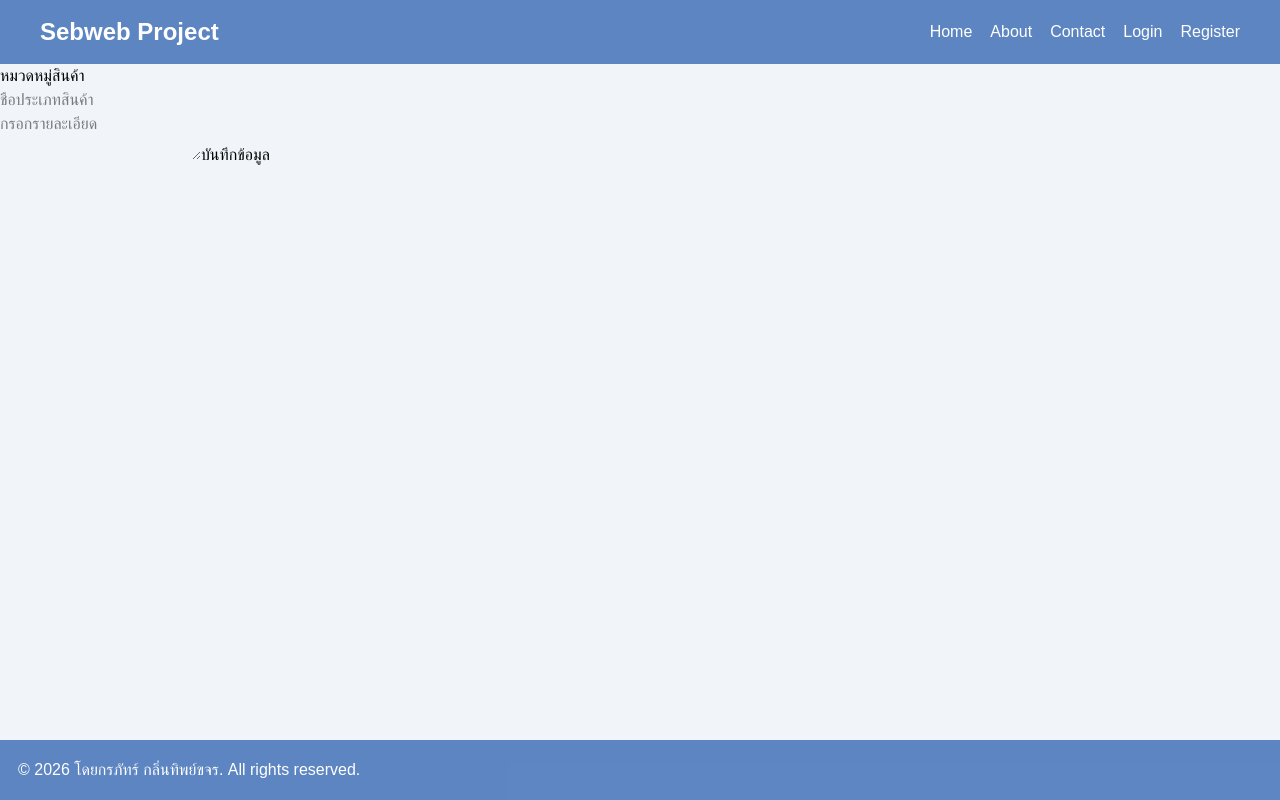
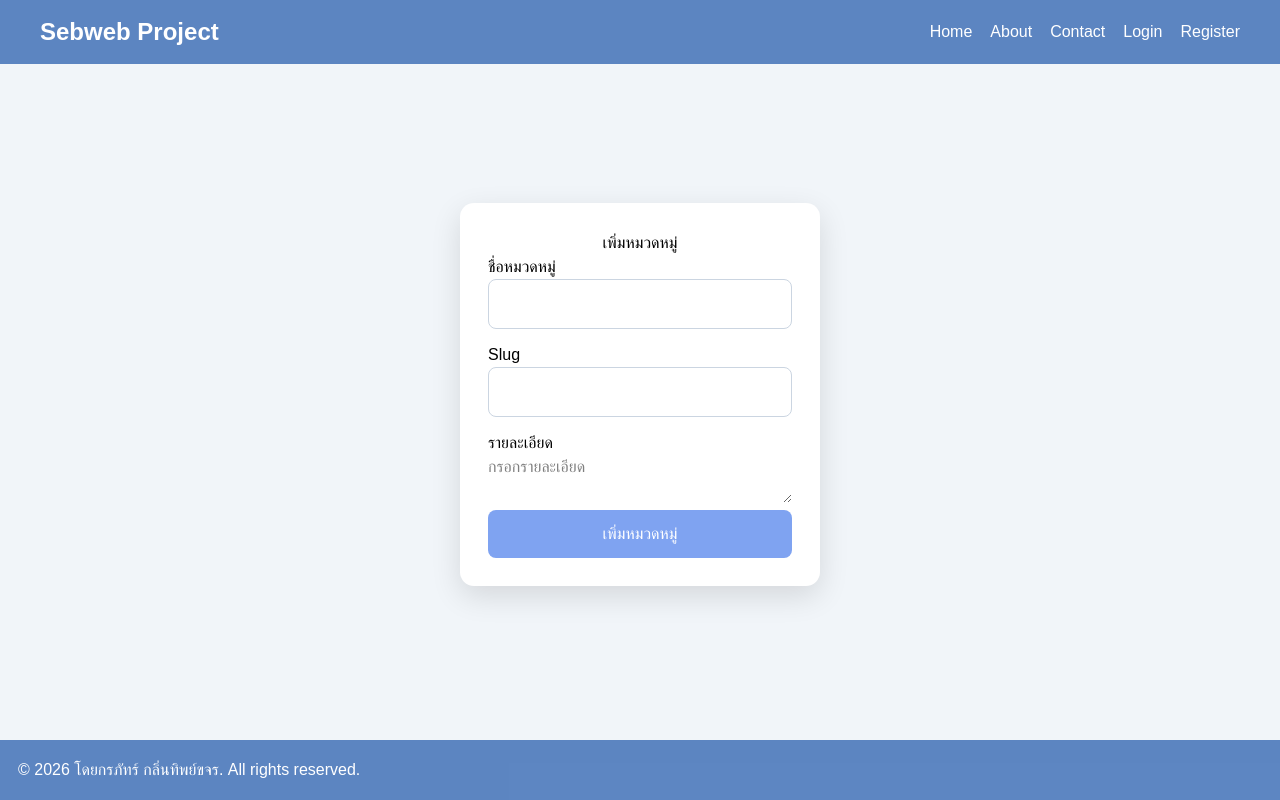
Before and after one commit to apple2447/Sabweb_Project1, a Next.js app: page /admin/categories in a window 1280 px wide. Built offline with nearby package versions, Linux system fonts and the light colour scheme; no server answers.

Commit message:
“update”

```diff
--- /dev/null
+++ b/app/api/categories/route.ts
@@ -0,0 +1,77 @@
+import { NextResponse } from "next/server";
+import { connectDB } from "@/lib/mongodb";
+import Category from "@/models/Category";
+
+export async function GET() {
+  try {
+    await connectDB();
+
+    const categories = await Category.find()
+      .sort({ name: 1 })
+      .lean();
+
+    return NextResponse.json({
+      categories,
+    });
+  } catch (error) {
+    console.error("GET categories error:", error);
+
+    return NextResponse.json(
+      { message: "ไม่สามารถโหลดหมวดหมู่ได้" },
+      { status: 500 }
+    );
+  }
+}
+
+export async function POST(request: Request) {
+  try {
+    await connectDB();
+
+    const body = await request.json();
+
+    const name = String(body.name ?? "").trim();
+    const slug = String(body.slug ?? "")
+      .trim()
+      .toLowerCase();
+    const description = String(body.description ?? "").trim();
+
+    if (!name || !slug) {
+      return NextResponse.json(
+        { message: "กรุณากรอกชื่อและ slug" },
+        { status: 400 }
+      );
+    }
+
+    const existingCategory = await Category.findOne({
+      $or: [{ name }, { slug }],
+    });
+
+    if (existingCategory) {
+      return NextResponse.json(
+        { message: "ชื่อหรือ slug นี้มีอยู่แล้ว" },
+        { status: 409 }
+      );
+    }
+
+    const category = await Category.create({
+      name,
+      slug,
+      description,
+    });
+
+    return NextResponse.json(
+      {
+        message: "เพิ่มหมวดหมู่สำเร็จ",
+        category,
+      },
+      { status: 201 }
+    );
+  } catch (error) {
+    console.error("POST category error:", error);
+
+    return NextResponse.json(
+      { message: "ไม่สามารถเพิ่มหมวดหมู่ได้" },
+      { status: 500 }
+    );
+  }
+}
--- a/app/globals.css
+++ b/app/globals.css
@@ -165,7 +165,7 @@ body {
     right: 20px;
     flex-direction: column;
     align-items: flex-start;
-    background: #00330d;
+    background: #003300;
     padding: 18px;
     width: 230px;
     border-radius: 12px;
@@ -179,3 +179,50 @@ body {
     width: 90%;
   }
 }
+
+.page {
+  min-height: calc(100vh - 140px);
+  display: flex;
+  justify-content: center;
+  align-items: center;
+}
+
+.card {
+  width: 360px;
+  background: white;
+  padding: 28px;
+  border-radius: 14px;
+  box-shadow: 0 10px 30px rgba(0, 0, 0, 0.12);
+}
+
+.card h1 {
+  margin-top: 0;
+  text-align: center;
+}
+
+.card input {
+  width: 100%;
+  padding: 12px;
+  margin-bottom: 14px;
+  border: 1px solid #cbd5e1;
+  border-radius: 8px;
+}
+
+.card button {
+  width: 100%;
+  padding: 12px;
+  background: #7fa3f1;
+  color: white;
+  border: none;
+  border-radius: 8px;
+  cursor: pointer;
+}
+
+.card a {
+  color: #2563eb;
+  text-decoration: none;
+}
+
+.card textarea{
+  width: 100%;
+}
--- a/components/CategoryFrom.tsx
+++ b/components/CategoryFrom.tsx
@@ -1,12 +1,115 @@
-export default function CategoryFrom() {
+"use client";
+
+import { FormEvent, useState } from "react";
+
+export default function CategoryForm() {
+    const [name, setName] = useState("");
+    const [slug, setSlug] = useState("");
+    const [description, setDescription] = useState("");
+    const [message, setMessage] = useState("");
+    const [submitting, setSubmitting] = useState(false);
+
+    function createSlug(value: string) {
+        return value
+            .trim()
+            .toLowerCase()
+            .replace(/\s+/g, "-")
+            .replace(/[^a-z0-9ก-๙-]/g, "");
+    }
+
+    function handleNameChange(value: string) {
+        setName(value);
+        setSlug(createSlug(value));
+    }
+
+    async function handleSubmit(event: FormEvent<HTMLFormElement>) {
+        event.preventDefault();
+
+        try {
+            setSubmitting(true);
+            setMessage("");
+
+            const response = await fetch("/api/categories", {
+                method: "POST",
+                headers: {
+                    "Content-Type": "application/json",
+                },
+                body: JSON.stringify({
+                    name,
+                    slug,
+                    description,
+                }),
+            });
+
+            const data = await response.json();
+
+            if (!response.ok) {
+                throw new Error(data.message ?? "เพิ่มหมวดหมู่ไม่สำเร็จ");
+            }
+
+            setMessage("เพิ่มหมวดหมู่สำเร็จ");
+            setName("");
+            setSlug("");
+            setDescription("");
+        } catch (error) {
+            setMessage(
+                error instanceof Error
+                    ? error.message
+                    : "เกิดข้อผิดพลาด"
+            );
+        } finally {
+            setSubmitting(false);
+        }
+    }
+
+
     return (
-        <div>
-            <h1> หมวดหมู่สินค้า</h1>
-            <form>
-                <input type="text" name="name" placeholder="ชื่อประเภทสินค้า" required/> <br/>
-                <textarea name="description" placeholder="กรอกรายละเอียด"></textarea>
-                <button>บันทึกข้อมูล</button>
-            </form>
+        <div className="page">
+            <div className="card">
+                <h1> เพิ่มหมวดหมู่</h1>
+                <form onSubmit={handleSubmit}>
+                    <label>ชื่อหมวดหมู่</label>
+                    <input
+                        type="text"
+                        value={name}
+                        onChange={(event) =>
+                            handleNameChange(event.target.value)
+                        }
+                        required
+                    />
+
+                    <label>Slug</label>
+                    <input
+                        type="text"
+                        value={slug}
+                        onChange={(event) => setSlug(event.target.value)}
+                        className="w-full rounded-lg border px-3 py-2"
+                        required
+                    />
+
+                    <label> รายละเอียด </label>
+                    <textarea
+                        value={description}
+                        onChange={(event) =>
+                            setDescription(event.target.value)
+                        }
+                        placeholder="กรอกรายละเอียด"
+                    />
+
+                    {message && (
+                        <p>
+                            {message}
+                        </p>
+                    )}
+
+                    <button
+                        type="submit"
+                        disabled={submitting}
+                    >
+                        {submitting ? "กำลังบันทึก..." : "เพิ่มหมวดหมู่"}
+                    </button>
+                </form>
+            </div>
         </div>
     );
 }
--- a/models/Category.ts
+++ b/models/Category.ts
@@ -0,0 +1,41 @@
+import mongoose, { Model, Schema } from "mongoose";
+
+export interface ICategory {
+  name: string;
+  slug: string;
+  description?: string;
+  createdAt?: Date;
+  updatedAt?: Date;
+}
+
+const categorySchema = new Schema<ICategory>(
+  {
+    name: {
+      type: String,
+      required: [true, "กรุณากรอกชื่อหมวดหมู่"],
+      trim: true,
+      unique: true,
+    },
+
+    slug: {
+      type: String,
+      required: [true, "กรุณากรอก slug"],
+      trim: true,
+      lowercase: true,
+      unique: true,
+    },
+
+    description: {
+      type: String,
+      trim: true,
+      default: "",
+    },
+  },
+  {
+    timestamps: true,
+  }
+);
+
+const Category: Model<ICategory> = mongoose.models.Category || mongoose.model<ICategory>("Category", categorySchema);
+
+export default Category;
```
